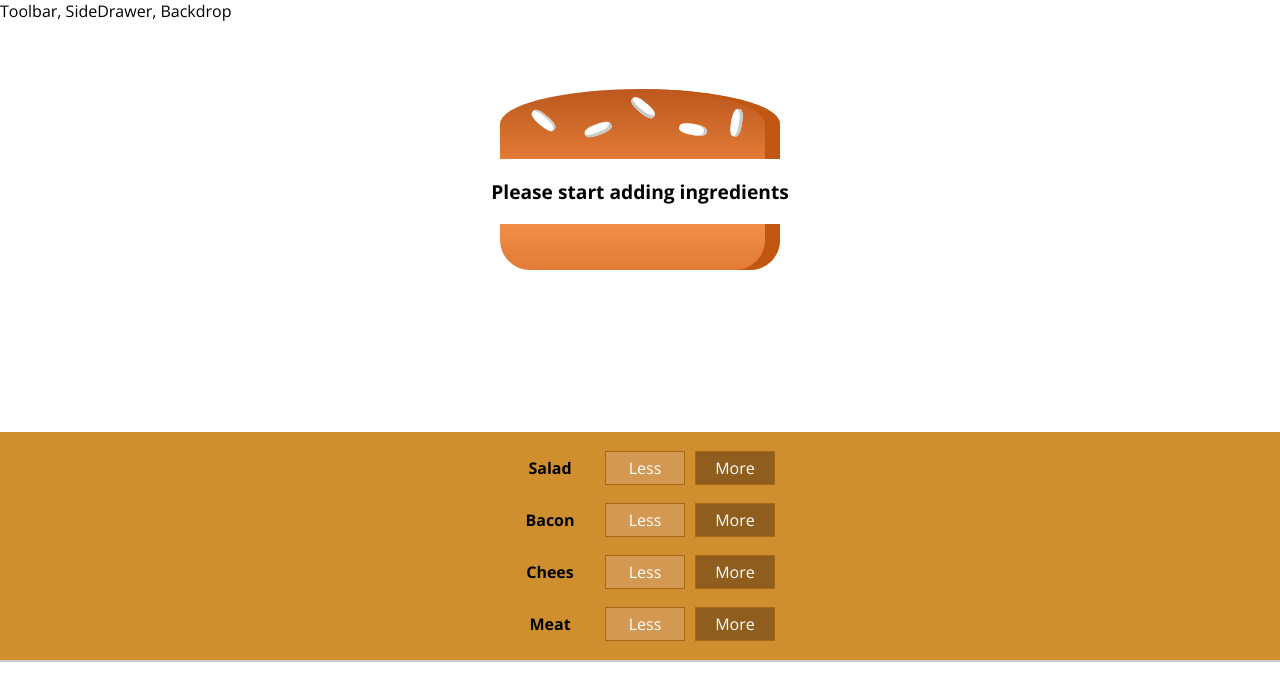
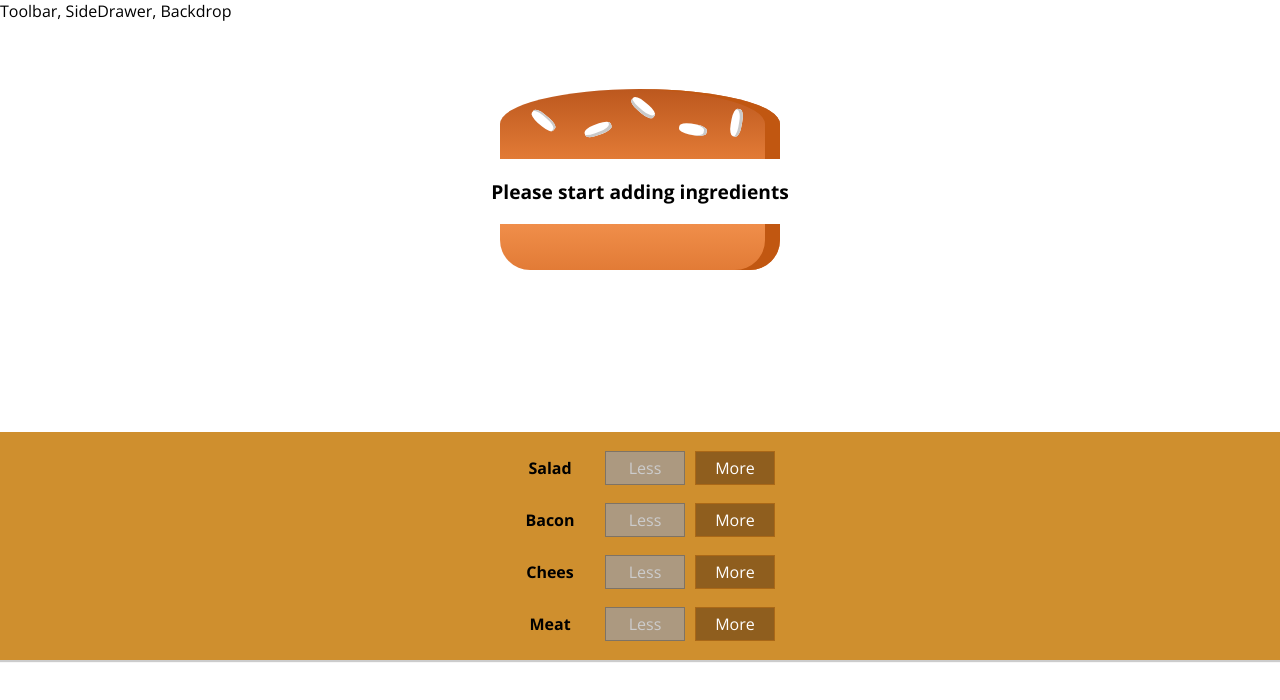
Before and after one commit to Gtes/burger-react-app, a React (Create React App) app: page / in a window 1280 px wide. Shown: the top 700 px of the page. Built offline with nearby package versions, Linux system fonts and the light colour scheme.

Commit message:
18. Removing Ingredients Safely

```diff
--- a/src/components/Burger/BuildControls/BuildControl/BuildControl.js
+++ b/src/components/Burger/BuildControls/BuildControl/BuildControl.js
@@ -4,7 +4,13 @@
 const buildControl = (props) => (
     <div className={classes.BuildControl}>
         <div className={classes.Label}>{props.label}</div>
-        <button className={classes.Less}>Less</button>
+        <button
+            className={classes.Less}
+            onClick={props.removed}
+            disabled={props.disabled}
+        >
+            Less
+        </button>
         <button className={classes.More} onClick={props.added}>
             More
         </button>
--- a/src/components/Burger/BuildControls/BuildControls.js
+++ b/src/components/Burger/BuildControls/BuildControls.js
@@ -14,9 +14,11 @@
     <div className={classes.BuildControls}>
         {controls.map((ctrl) => (
             <BuildControl
-                added={() => props.ingedtientAdded(ctrl.type)}
+                added={() => props.ingredtientAdded(ctrl.type)}
+                removed={() => props.ingredtientRemoved(ctrl.type)}
                 key={ctrl.label}
                 label={ctrl.label}
+                disabled={props.disabled[ctrl.type]}
             ></BuildControl>
         ))}
     </div>
--- a/src/containers/BurgerBuilder/BurgerBuilder.js
+++ b/src/containers/BurgerBuilder/BurgerBuilder.js
@@ -41,14 +41,48 @@
             ingredients: updatedIngredients,
         });
     };
-    removeIngredientHandler = (type) => {};
+
+    removeIngredientHandler = (type) => {
+        const oldCount = this.state.ingredients[type];
+
+        if (oldCount <= 0) {
+            return;
+        }
+
+        const updatedCount = oldCount - 1;
+
+        const updatedIngredients = {
+            ...this.state.ingredients,
+        };
+
+        updatedIngredients[type] = updatedCount;
+
+        const priceDeduction = INGREDIENT_PRICES[type];
+        const oldPrice = this.state.totalPrice;
+        const newPrice = oldPrice - priceDeduction;
+
+        this.setState({
+            totalPrice: newPrice,
+            ingredients: updatedIngredients,
+        });
+    };
 
     render() {
+        const disableInfo = {
+            ...this.state.ingredients,
+        };
+
+        for (let key in disableInfo) {
+            disableInfo[key] = disableInfo[key] <= 0;
+        }
+
         return (
             <Aux>
                 <Burger ingredients={this.state.ingredients} />
                 <BuildControls
-                    ingedtientAdded = {this.addIngredientHandler}
+                    ingredtientAdded={this.addIngredientHandler}
+                    ingredtientRemoved={this.removeIngredientHandler}
+                    disabled={disableInfo}
                 ></BuildControls>
             </Aux>
         );
```
